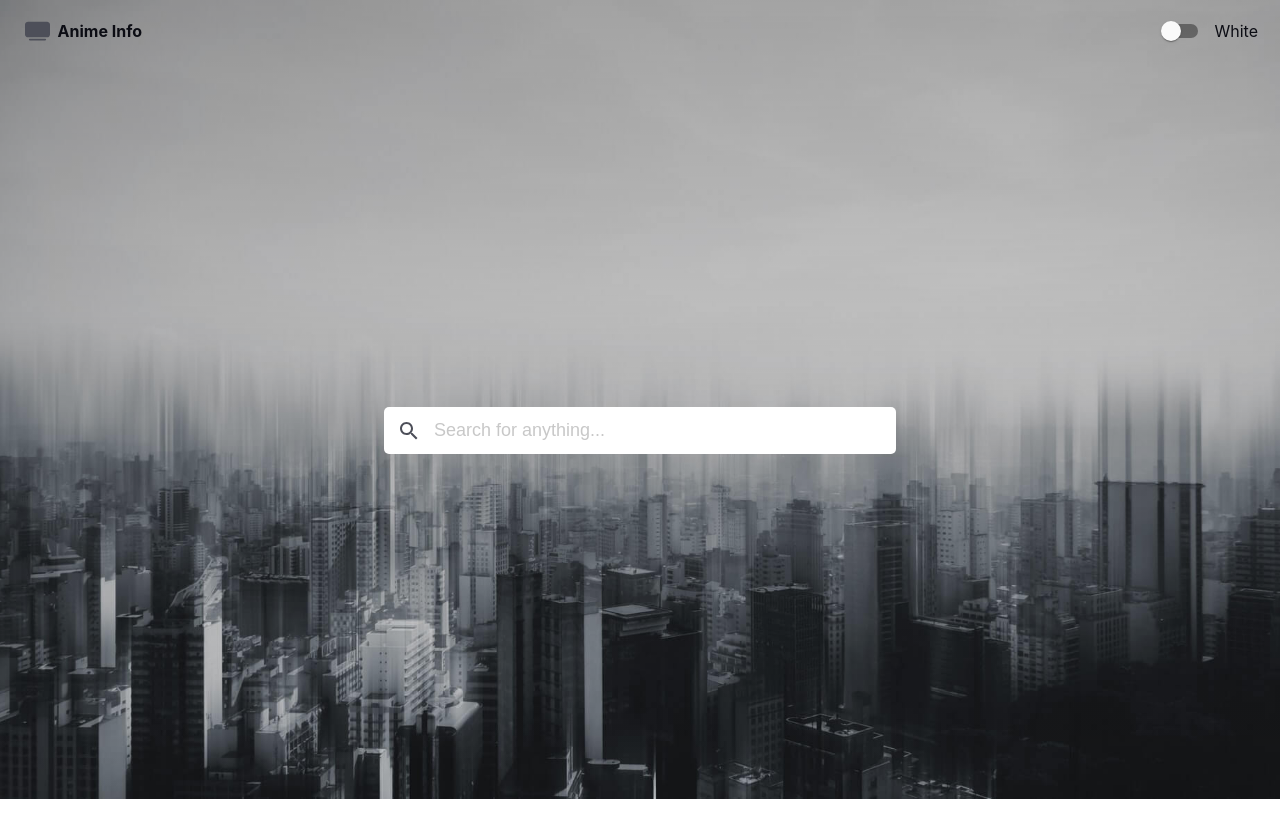
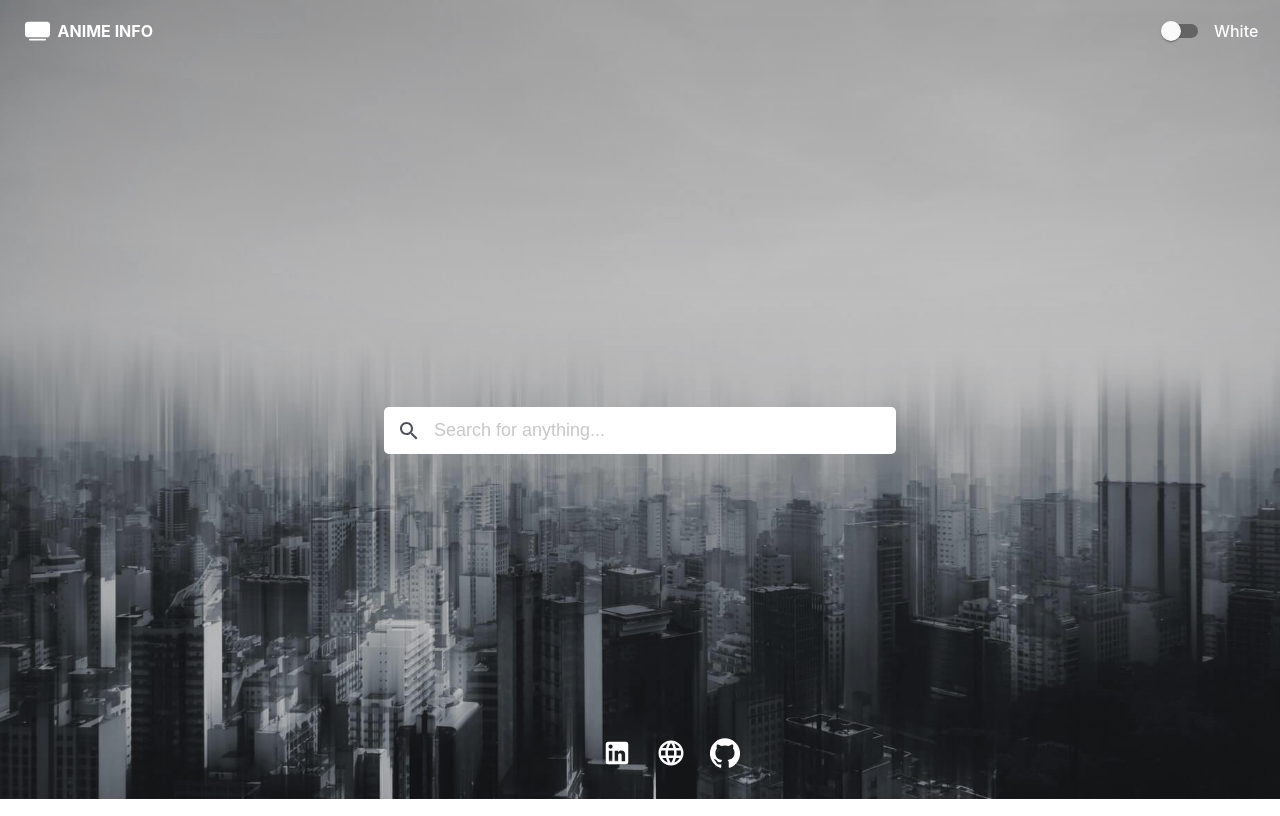
Before and after one commit to joel-jaimon/yandex-i-a, a React (Create React App) app in the folder yandex-client/: page / in a window 1280 px wide. Built offline with nearby package versions, Linux system fonts and the light colour scheme.

Commit message:
footer added

```diff
--- /dev/null
+++ b/yandex-client/src/Components/Footer/Footer.tsx
@@ -0,0 +1,32 @@
+import styles from "./footer.module.scss";
+import LinkedInIcon from "@material-ui/icons/LinkedIn";
+import LanguageIcon from "@material-ui/icons/Language";
+import { IconButton } from "@material-ui/core";
+import GitHubIcon from "@material-ui/icons/GitHub";
+
+export const Footer = () => {
+  const handleClick = (url: string) => {
+    if (location) {
+      location.href = url;
+    }
+  };
+  const style = {
+    color: "white",
+    fontSize: "30px",
+  };
+  return (
+    <div className={styles.footer}>
+      <IconButton
+        onClick={() => handleClick("https://www.linkedin.com/in/joel-jaimon/")}
+      >
+        <LinkedInIcon style={style} fontSize="inherit" />
+      </IconButton>
+      <IconButton onClick={() => handleClick("https://joeljaimon.com/")}>
+        <LanguageIcon style={style} fontSize="inherit" />
+      </IconButton>
+      <IconButton onClick={() => handleClick("https://github.com/joel-jaimon")}>
+        <GitHubIcon style={style} fontSize="inherit" />
+      </IconButton>
+    </div>
+  );
+};
--- /dev/null
+++ b/yandex-client/src/Components/Footer/footer.module.scss
@@ -0,0 +1,10 @@
+.footer {
+  width: 100px;
+  position: fixed;
+  bottom: 20px;
+  left: 50%;
+  transform: translateX(-50%);
+  text-align: center;
+  display: flex;
+  justify-content: space-around;
+}
--- a/yandex-client/src/Components/Header/Header.tsx
+++ b/yandex-client/src/Components/Header/Header.tsx
@@ -12,7 +12,7 @@ const Header = () => {
         <svg
           width="25"
           height="30"
-          fill={theme.theme2}
+          fill={theme.type === "Dark" ? theme.theme2 : "white"}
           className="bi bi-tv-fill"
           viewBox="0 0 16 16"
         >
@@ -20,10 +20,10 @@ const Header = () => {
         </svg>
         <strong
           style={{
-            color: theme.theme1,
+            color: "white",
           }}
         >
-          <p>&nbsp;&nbsp;Anime Info</p>
+          <p>&nbsp;&nbsp;ANIME INFO</p>
         </strong>
       </div>
       <div
@@ -42,7 +42,8 @@ const Header = () => {
         />
         <p
           style={{
-            color: theme.theme1,
+            color: "white",
+            fontWeight: 500,
           }}
         >
           &nbsp;{theme.type}
--- a/yandex-client/src/Components/Layout.tsx
+++ b/yandex-client/src/Components/Layout.tsx
@@ -14,6 +14,7 @@ import {
   LIST_ITEM_TYPE,
   PAGENATION_PARAM_TYPE,
 } from "../types/customInterfaces";
+import { Footer } from "./Footer/Footer";
 import whiteBk from "../Assets/white-back.jpg";
 import blackBk from "../Assets/dark-back.jpg";
 
@@ -141,6 +142,7 @@ export const Layout = () => {
           />
         </div>
       </div>
+      <Footer />
     </div>
   );
 };
```
